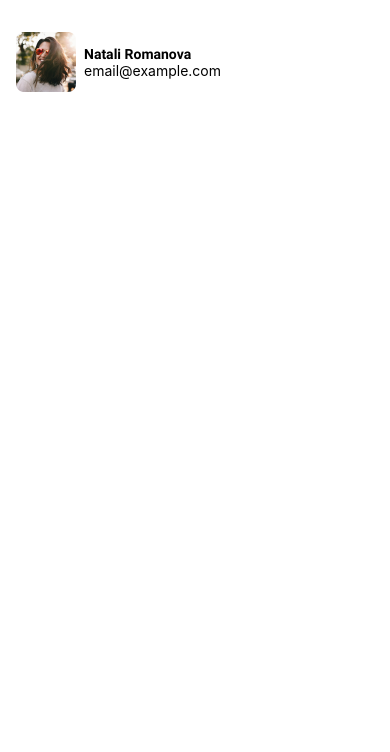
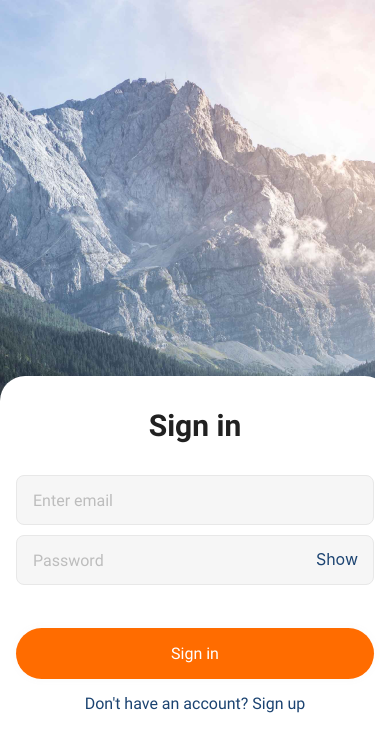
Before and after one commit to Inna-Mykytiuk/React-native-blog, a React Native app: screen /Login in a window 390 px wide. Shown: the top 752 px of the page. Built offline with nearby package versions, Linux system fonts and the light colour scheme.

Commit message:
add shadow

```diff
--- a/App.js
+++ b/App.js
@@ -1,15 +1,15 @@
 // import { StatusBar } from "expo-status-bar";
 import { StyleSheet, View } from "react-native";
-// import LoginScreen from "./src/Screens/Auth/LoginScreen";
+import LoginScreen from "./src/Screens/Auth/LoginScreen";
 // import RegistrationScreen from "./src/Screens/Auth/RegistrationScreen";
-import { PostsScreen } from "./src/Screens/PostsScreen";
+// import { PostsScreen } from "./src/Screens/PostsScreen";
 
 export default function App() {
   return (
     <>
-      {/* <LoginScreen /> */}
+      <LoginScreen />
       {/* <RegistrationScreen /> */}
-      <PostsScreen />
+      {/* <PostsScreen /> */}
     </>
   );
 }
--- a/Components/Buttons.js
+++ b/Components/Buttons.js
@@ -67,6 +67,15 @@ const styles = StyleSheet.create({
     borderRadius: 100,
     padding: 0,
     marginBottom: 16,
+
+    shadowColor: "grey",
+    shadowOpacity: 0.05,
+    shadowOffset: {
+      width: 0,
+      height: 0,
+    },
+    shadowRadius: 8,
+    elevation: 5,
   },
   textButton: {
     color: "#ffffff",
```
